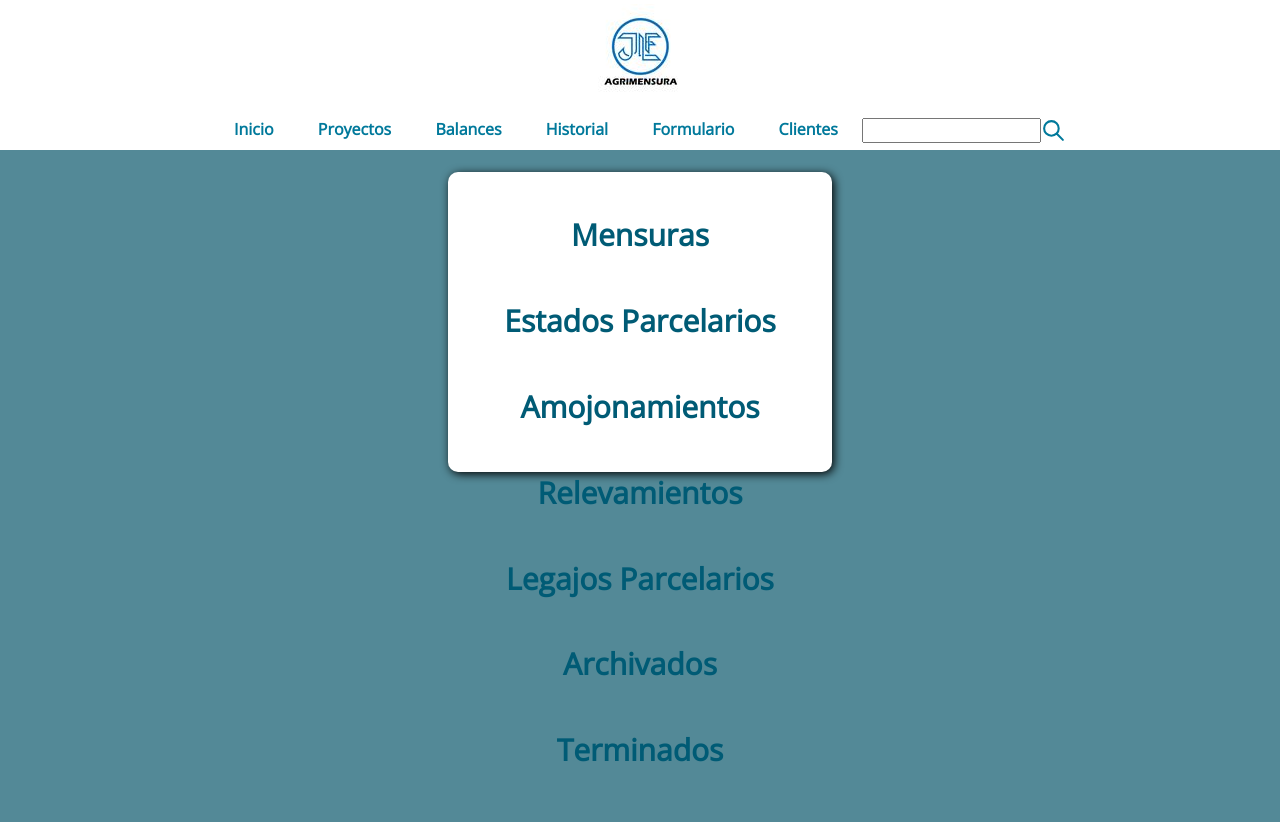
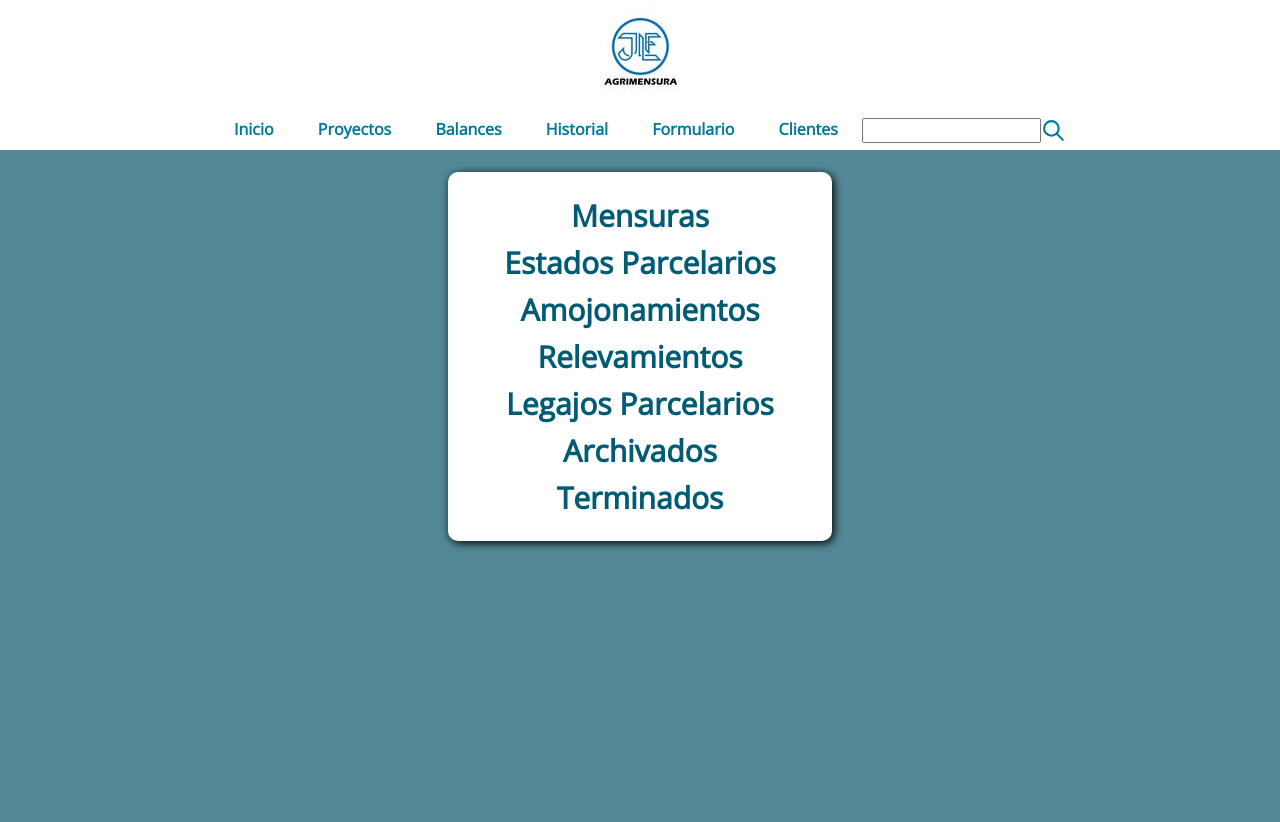
Before and after one commit to Emitax123/JFG, a Django app: page / in a window 1280 px wide. Run offline with Django 4.2, Linux system fonts and the light colour scheme.

Commit message:
Fix; Fixes July 1.6

```diff
--- a/static/css/style.css
+++ b/static/css/style.css
@@ -154,7 +154,7 @@ div.index-container {
   border-radius: 10px;
   padding: 20px;
   width: 30%;
-  height: 300px;
+  height: fit-content;
   color: rgb(6, 6, 6);
   background: white;
   box-shadow: 2px 2px 10px black;
```
